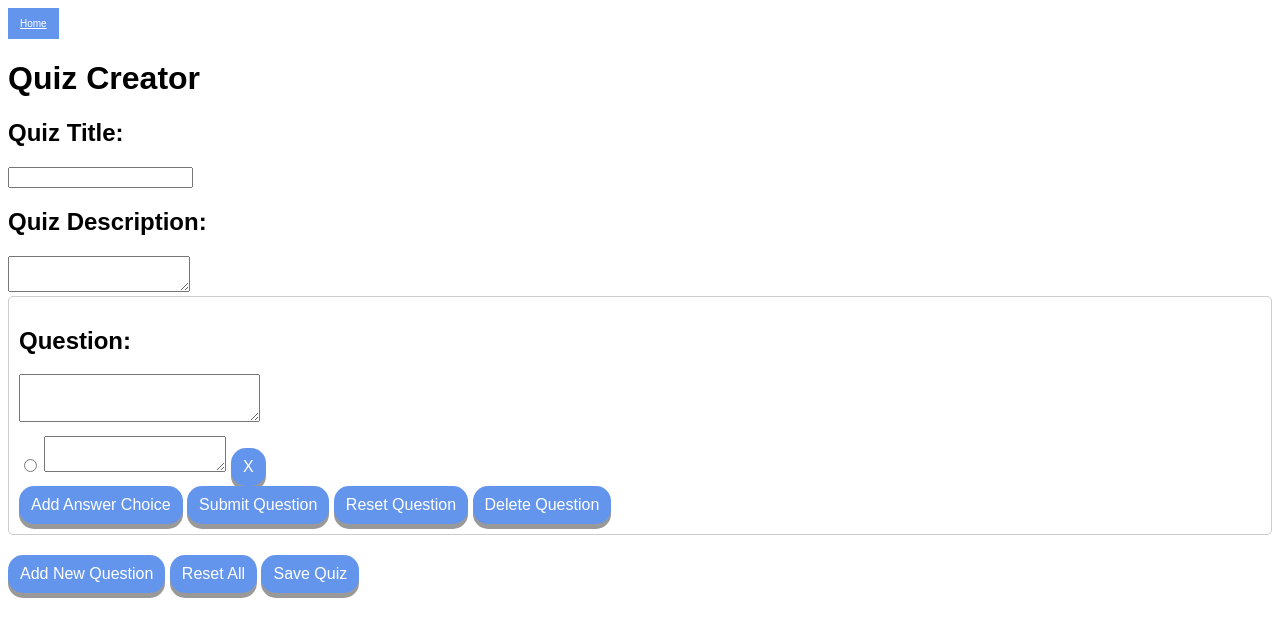
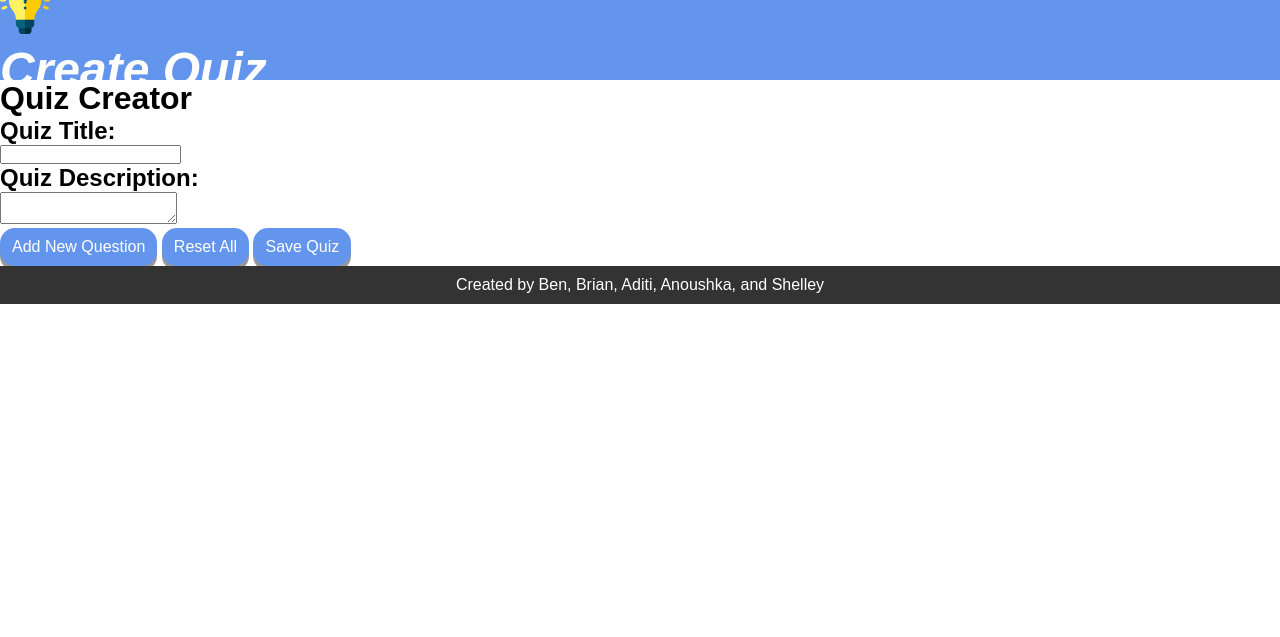
Before and after one commit to borvath/Flask_QuizWebsite, a Flask app: page /quiz-creator in a window 1280 px wide. Shown: the top 637 px of the page. Run offline with Flask 3, Linux system fonts and the light colour scheme; the visitor is signed in with stand-in values (Sample User, id 1).

Commit message:
Refactored HTML pages

```diff
--- a/templates/common.html
+++ b/templates/common.html
@@ -1,27 +1,41 @@
 {% extends "layout.html" %}
+
+{% block head %}
+	<meta charset="UTF-8" />
+	<meta name="viewport" content="width=device-width, initial-scale=1.0" />
+	<link rel="shortcut icon" href="{{ url_for('static', filename='images/favicon.ico') }}" />
+	<link rel="stylesheet" href="{{ url_for('static', filename='styles/common.css') }}" />
+	<title>{% block title %}{% endblock %}</title>
+{% endblock %}
 
 {% block header %}
     <nav>
-        <a href="/"><img src="{{ url_for('static', filename='images/light.ico') }}" alt="logo" /></a>
-        <div class = "logo">QUIZ</div>
-        {% if session['user_type'] == 'admin' %}
+        <div class="logo">
+			<img src="{{ url_for('static', filename='images/light.ico') }}" alt="logo" />
+			<h1>{% block page_title %}{% endblock %}</h1>
+		</div>
+		<menu>
+			{% if "user" not in session %}
 				<a href="/">Home</a>
-            <a href="/class">View Classes</a>
 				<a href="/quizzes">View Quizzes</a>
-            <a href="{{ url_for("admin.view_users") }}">View Users</a>
-        {% endif %}
-        {% if session['user_type'] in ['student', 'teacher'] %}
-            <a href="/">Home</a>
+				<a href="{{ url_for("login") }}">Login</a>
+			{% elif session['user_type'] == 'admin' %}
+				<a href="/class">Classes</a>
+				<a href="/quizzes">Quizzes</a>
+				<a href="{{ url_for("admin.view_users") }}">Users</a>
+				<a href="{{ url_for("logout") }}">Logout</a>
+			{% elif session['user_type'] in ['student', 'teacher'] %}
 				<a href="/classes">Your Classes</a>
 				<a href="/quizzes">View Quizzes</a>
 				<a href="/quiz-creator">Create New Quiz</a>
+				<a href="{{ url_for("logout") }}">Logout</a>
 			{% endif %}
-        <a href="{{ url_for("logout") }}">Logout</a>
+		</menu>
     </nav>
-    <section class="hero">
-        <div class="hero-content">
-            <h1>Welcome to Quiz</h1>
-            <p>Take a quiz or create your own</p>
+{% endblock %}
+
+{% block footer %}
+	<div id="created-by-notice">
+		<p>Created by Ben, Brian, Aditi, Anoushka, and Shelley</p>
 	</div>
-    </section>
 {% endblock %}
--- a/templates/createQuiz.html
+++ b/templates/createQuiz.html
@@ -1,114 +1,35 @@
-<!DOCTYPE html>
-<html lang="en">
-<head>
-    <meta charset="UTF-8">
-    <meta name="viewport" content="width=device-width, initial-scale=1.0">
+{% extends "common.html" %}
+
+{% block head %}
+	{{ super() }}
 	<link rel="stylesheet" href="{{ url_for('static', filename='styles/quiz.css') }}" />
-</head>
-<body>
-    <a href="/" class="home-button" >Home</a>
+	<script type="application/javascript" src="{{ url_for('static', filename='scripts/createQuiz.js') }}" defer></script>
+{% endblock %}
 
+{% block title %}Create New Quiz{% endblock %}
+
+{% block page_title %}Create Quiz{% endblock %}
+
+{% block main %}
 	<h1>Quiz Creator</h1>
-
-    <div id="quiz-title-container">
+	<form>
+		<div class="quiz-form-content-container" id="quiz-title-container">
 			<h2>Quiz Title:</h2>
+			<label for="quiz-title">
 				<input type="text" id="quiz-title">
+			</label>
 		</div>
-
-    <div id="quiz-description-container">
+		<div class="quiz-form-content-container" id="quiz-description-container">
 			<h2>Quiz Description:</h2>
+			<label for="quiz-description">
 				<textarea id="quiz-description"></textarea>
+			</label>
 		</div>
-
-    <div id="questions-container">
+		<div class="quiz-form-content-container" id="questions-container">
 			<!-- View this later-->
 		</div>
-
 		<button type="button" id="add-new-question" onclick="newQuestion()">Add New Question</button>
 		<button type="button" id="reset-form" onclick="resetForm()">Reset All</button>
-    <button type="button" id="save-quiz" onclick="saveQuiz()">Save Quiz</button>
-
-
-    <script>
-        document.addEventListener('DOMContentLoaded', function() {
-            newQuestion(); // Initialize with one question
-        });
-
-        function newQuestion() {
-            const questionsContainer = document.getElementById('questions-container');
-            const questionNumber = questionsContainer.children.length + 1;
-            const questionContainer = document.createElement('div');
-            questionContainer.className = 'question-container';
-            questionContainer.innerHTML = `
-                <div id="question-${questionNumber}">
-                    <h2 class="question-header">Question:</h2>
-                    <textarea class="question-text" id="question-text-${questionNumber}"></textarea>
-                    <div id="answer-container-${questionNumber}">
-                        <!-- Answer choices will be added here -->
-                    </div>
-                    <button type="button" onclick="newAnswer(${questionNumber})">Add Answer Choice</button>
-                    <button type="button" onclick="submitQuestion(${questionNumber})">Submit Question</button>
-                    <button type="button" onclick="resetQuestion(${questionNumber})">Reset Question</button>
-                    <button type="button" class="delete-question" onclick="this.parentNode.remove()">Delete Question</button>
-
-                </div>
-            `;
-            questionsContainer.appendChild(questionContainer);
-            newAnswer(questionNumber); // Add one initial answer choice
-        }
-
-        function newAnswer(questionNumber) {
-            const answerContainer = document.getElementById(`answer-container-${questionNumber}`);
-            const answerNumber = answerContainer.children.length + 1;
-            const answer = document.createElement('div');
-            answer.className = 'answer';
-            answer.innerHTML = `
-                <label class="answer-select">
-                    <input type="radio" name="answer-${questionNumber}" class="answer-choice-${questionNumber}">
-                </label>
-                <label class="answer-text-label">
-                    <textarea class="answer-text" id="text-answer-${questionNumber}-${answerNumber}"></textarea>
-                </label>
-                <button type="button" class="delete-answer" onclick="this.parentNode.remove()">X</button>
-            `;
-            answerContainer.appendChild(answer);
-        }
-
-        function resetQuestion(questionNumber) {
-            const questionContainer = document.getElementById(`question-${questionNumber}`);
-            questionContainer.querySelector('.question-text').value = '';
-            questionContainer.querySelectorAll('.answer').forEach(answer => answer.remove());
-            newAnswer(questionNumber); // Add one new answer choice
-        }
-
-        function resetForm() {
-            document.getElementById('questions-container').innerHTML = '';
-            newQuestion(); // Start fresh with one new question
-        }
-
-        function deleteQuestion(button) {
-            var questionContainer = button.parentNode.parentNode;
-            questionContainer.remove();// Remove the entire question container
-        }
-
-
-        function saveQuiz() {
-            const quizTitle = document.getElementById('quiz-title').value.trim();
-            const quizDescription = document.getElementById('quiz-description').value.trim();
-            const questions = [];
-
-            document.querySelectorAll('.question-container').forEach(container => {
-                const questionText = container.querySelector('.question-text').value.trim();
-                const answerChoices = Array.from(container.querySelectorAll('.answer-text')).map(area => area.value.trim());
-                const correctAnswer = Array.from(container.querySelectorAll('.answer-choice')).findIndex(choice => choice.checked);
-                questions.push({ questionText, answerChoices, correctAnswer });
-            });
-
-            console.log(JSON.stringify({ quizTitle, quizDescription, questions }));
-
-
-            window.location.href = "/quizzes";
-        }
-    </script>
-</body>
-</html>
+		<button type="submit" id="save-quiz" onclick="saveQuiz()">Save Quiz</button>
+	</form>
+{% endblock %}
--- a/templates/layout.html
+++ b/templates/layout.html
@@ -1,13 +1,7 @@
 <!DOCTYPE html>
 <html lang="en-US">
     <head>
-        {% block head %}
-            <meta charset="UTF-8" />
-            <meta name="viewport" content="width=device-width, initial-scale=1.0" />
-            <link rel="shortcut icon" href="{{ url_for('static', filename='images/favicon.ico') }}" />
-            <link rel="stylesheet" href="{{ url_for('static', filename='styles/common.css') }}" />
-            <title>{% block title %}{% endblock %}</title>
-        {% endblock %}
+        {% block head %}{% endblock %}
     </head>
     <body>
         <header id="common-header">
@@ -17,11 +11,7 @@
             {% block main %}{% endblock %}
         </main>
         <footer id="common-footer">
-            {% block footer %}
-            <div id="created-by-notice">
-                <p>Created by Ben, Brian, Aditi, Anoushka, and Shelley</p>
-            </div>
-            {% endblock %}
+            {% block footer %}{% endblock %}
         </footer>
     </body>
 </html>
--- a/templates/login.html
+++ b/templates/login.html
@@ -4,10 +4,11 @@
     {{ super() }}
     <link rel="stylesheet" href="{{ url_for('static', filename='styles/login.css') }}" />
 {% endblock %}
+
 {% block title %}Login{% endblock %}
 
 {% block header %}
-    <h1>Please Login</h1>
+    <h1>Log In</h1>
 {% endblock %}
 
 {% block main %}
--- a/templates/register.html
+++ b/templates/register.html
@@ -4,6 +4,7 @@
     {{ super() }}
     <link rel="stylesheet" href="{{ url_for('static', filename='styles/login.css') }}" />
 {% endblock %}
+
 {% block title %}Register{% endblock %}
 
 {% block header %}
```
Also changed, not shown: templates/admin_pages/view_users.html (+2 -7 lines), templates/index.html (+7 -12 lines), templates/viewQuiz.html (+1 -6 lines). Lines whose indentation alone changed are shown as unchanged.
